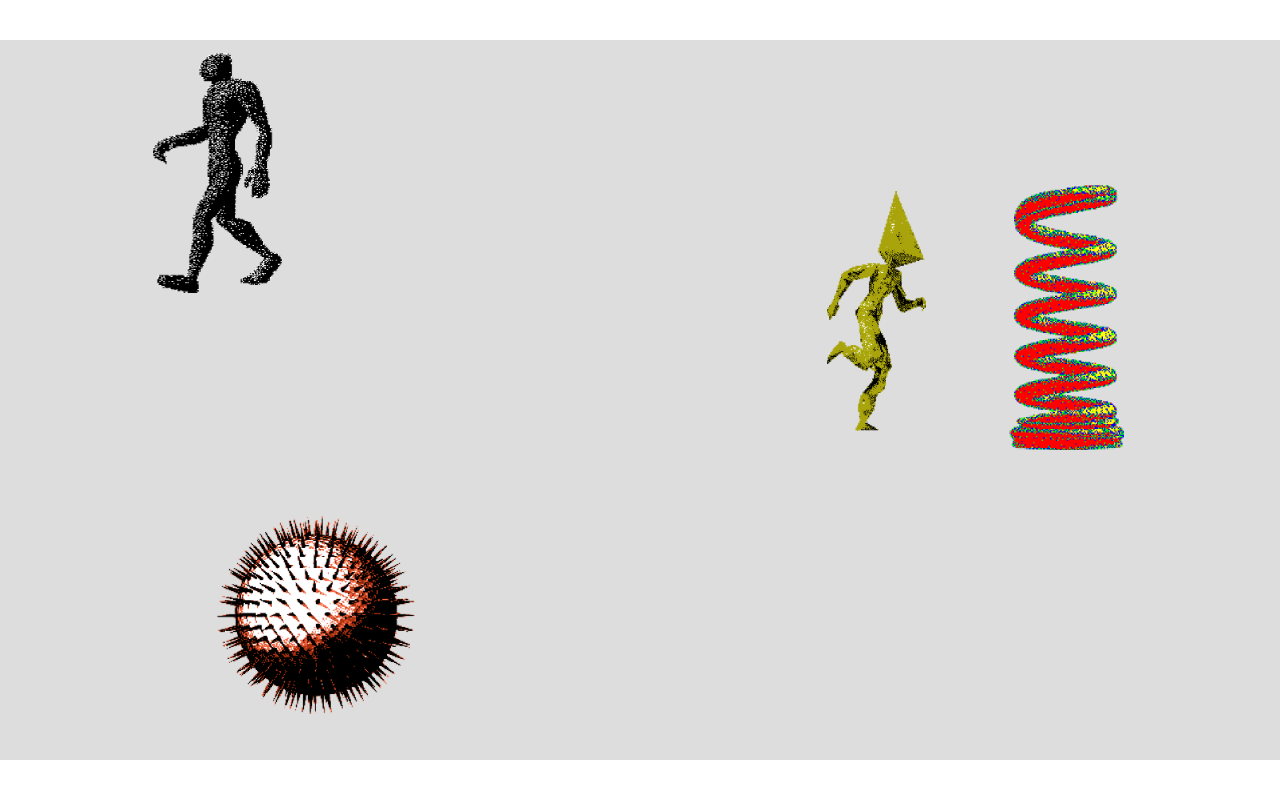
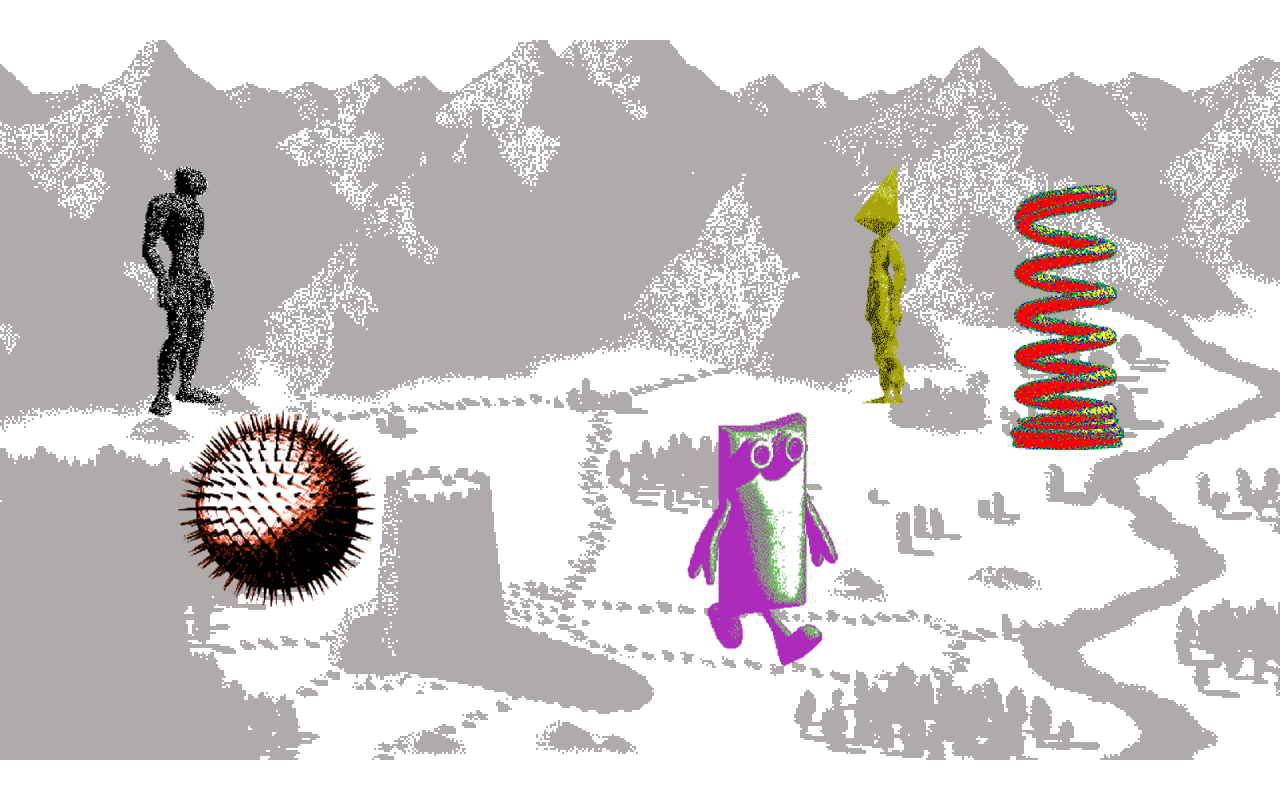
Before and after one commit to ob1hnk/ob1hnk.github.io, a plain HTML site: page projects/2026-10-29/index.html in a window 1280 px wide. Drawn offline with Linux system fonts and the light colour scheme.

Commit message:
feat: add 5th person, trade animation

```diff
--- a/projects/2026-10-29/index.html
+++ b/projects/2026-10-29/index.html
@@ -6,11 +6,11 @@
   <style>
     html, body { height: 100%; margin: 0; }
     body { display: flex; justify-content: center; align-items: center; }
-    canvas { display: block; background-color: #dddddd; }
+    canvas { display: block; background: #dddddd url(assets/background.png) center / cover no-repeat; }
   </style>
 </head>
 <body>
+  <script type="module" src="main.js"></script>
   <canvas id="canvas" width="1280" height="720"></canvas>
-  <script type="module" src="main.js"></script>
 </body>
 </html>
--- a/projects/2026-10-29/src/World.js
+++ b/projects/2026-10-29/src/World.js
@@ -49,8 +49,8 @@ export class World {
       if (overlaps(a, b)) {
         const [ia, ib] = trade(a, b);
         logTrade(a, b, ia, ib);
-        startTrade(a, b);
-        startTrade(b, a);
+        startTrade(a, b, ia, ib);
+        startTrade(b, a, ib, ia);
       }
     }
 
--- a/projects/2026-10-29/src/data/themes.js
+++ b/projects/2026-10-29/src/data/themes.js
@@ -3,4 +3,5 @@ export const THEMES = [
   { theme: 'B', items: ['B1', 'B2'] },
   { theme: 'C', items: ['C1', 'C2'] },
   { theme: 'D', items: ['D1', 'D2'] },
+  { theme: 'E', items: ['E1', 'E2'] },
 ];
--- a/projects/2026-10-29/src/logic/movement.js
+++ b/projects/2026-10-29/src/logic/movement.js
@@ -3,7 +3,7 @@ import { clampToBounds } from "./collision.js";
 const SPEED = 2;                       // 틱당 이동 거리(px)
 const WALK_MIN = 60, WALK_MAX = 100;   // 한 번에 걷는 거리(px)
 const IDLE_MIN = 30, IDLE_MAX = 90;    // 대기 시간(틱), 60틱 ≈ 1초
-const TRADE_TICKS = 120;               // 교환 중 멈춤 시간(틱), 120틱 ≈ 2초
+export const TRADE_TICKS = 120;               // 교환 중 멈춤 시간(틱), 120틱 ≈ 2초
 const LEAVE_DISTANCE = 250;
 
 function randomRange(min, max) {
@@ -49,10 +49,12 @@ export function startLeave(person, partner) {
 }
 
 // 상대를 바라보며 멈춤. 끝나면 상대 반대쪽으로 떠남
-export function startTrade(person, partner) {
+export function startTrade(person, partner, gave, got) {
   steerToward(person, partner); // 이동은 안 하고 바라보는 방향만 정함
   person.state = 'trade';
   person.partner = partner;
+  person.tradeGave = gave;
+  person.tradeGot = got;
   person.tradeRemaining = TRADE_TICKS;
 }
 
--- a/projects/2026-10-29/src/models/Person.js
+++ b/projects/2026-10-29/src/models/Person.js
@@ -14,5 +14,8 @@ export class Person {
     this.width = width;
     this.height = height;
     this.items = items;
+    this.tradeRemaining = 0; // 남은 교환 시간 (틱)
+    this.tradeGave = null;   // 이번 교환에서 내준 Item
+    this.tradeGot = null;    // 이번 교환에서 받은 Item
   }
 }
--- a/projects/2026-10-29/src/render.js
+++ b/projects/2026-10-29/src/render.js
@@ -1,9 +1,12 @@
+import { TRADE_TICKS } from "./logic/movement.js";
+
 const FRAME_TICKS = 10; // 몇 틱마다 그림을 바꿀지
 const PHASE_STEP = 7;   // 사람마다 박자를 어긋나게 하는 틱 수
 
-const ICON_SIZE = 32;   // 아이템 아이콘 한 변(px)
+const ICON_SIZE = 60;   // 아이템 아이콘 한 변(px)
 const ICON_GAP = 4;     // 아이콘 사이 간격(px)
 const ICON_MARGIN = 6;  // 몸과 아이콘 줄 사이 간격(px)
+
 
 function pickFrame(person, tick, set) {
   const left = person.vx < 0;
@@ -14,21 +17,40 @@ function pickFrame(person, tick, set) {
   return Math.floor(t / FRAME_TICKS) % 2 === 0 ? walkImg : idleImg;
 }
 
-// 머리 위에 아이콘을 가로로 나열. 위가 모자라면 발 아래, 좌우는 캔버스 안으로
-function drawItems(ctx, world, person, itemImages) {
-  const n = person.items.length;
-  const rowW = n * ICON_SIZE + (n - 1) * ICON_GAP;
-
+// 가로 rowW짜리 아이콘 줄을 놓을 왼쪽 위 좌표
+function iconRowPosition(world, person, rowW) {
   let x = person.x - rowW / 2;
   x = Math.min(Math.max(x, 0), world.width - rowW);
 
   let y = person.y - person.height / 2 - ICON_MARGIN - ICON_SIZE;
   if (y < 0) y = person.y + person.height / 2 + ICON_MARGIN;
 
+  return { x, y };
+}
+
+function drawItems(ctx, world, person, itemImages) {
+  const n = person.items.length;
+  const rowW = n * ICON_SIZE + (n - 1) * ICON_GAP;
+  const { x, y } = iconRowPosition(world, person, rowW);
+
   for (let i = 0; i < n; i++) {
     const img = itemImages[person.items[i].name];
     ctx.drawImage(img, x + i * (ICON_SIZE + ICON_GAP), y, ICON_SIZE, ICON_SIZE);
   }
+}
+
+// 앞 절반: 내준 아이템, 뒤 절반: 받은 아이템. 각각 페이드 인 → 아웃
+function drawTradeIcon(ctx, world, person, itemImages) {
+  const t = 1 - person.tradeRemaining / TRADE_TICKS; // 교환 진행도 0 → 1
+  const first = t < 0.5;
+  const item = first ? person.tradeGave : person.tradeGot;
+  const local = (first ? t : t - 0.5) * 2;           // 각 절반 안에서 0 → 1
+  const { x, y } = iconRowPosition(world, person, ICON_SIZE);
+
+  ctx.save();
+  ctx.globalAlpha = Math.sin(Math.PI * local);
+  ctx.drawImage(itemImages[item.name], x, y, ICON_SIZE, ICON_SIZE);
+  ctx.restore();
 }
 
 
@@ -42,6 +64,7 @@ export function render(ctx, world, personImages, itemImages, hovered) {
     const w = img.width * scale;
     const h = img.height * scale;
     ctx.drawImage(img, p.x - w / 2, p.y - h / 2, w, h);
+    if (p.state === 'trade' && p !== hovered) drawTradeIcon(ctx, world, p, itemImages);
   }
   if (hovered) drawItems(ctx, world, hovered, itemImages);
 }
```
Also changed, not shown: projects/2026-10-29/assets/background.png (added), projects/2026-10-29/assets/people/E/left-idle.png (added), projects/2026-10-29/assets/people/E/left-walk.png (added), projects/2026-10-29/assets/people/E/right-idle.png (added), projects/2026-10-29/assets/people/E/right-walk.png (added).
